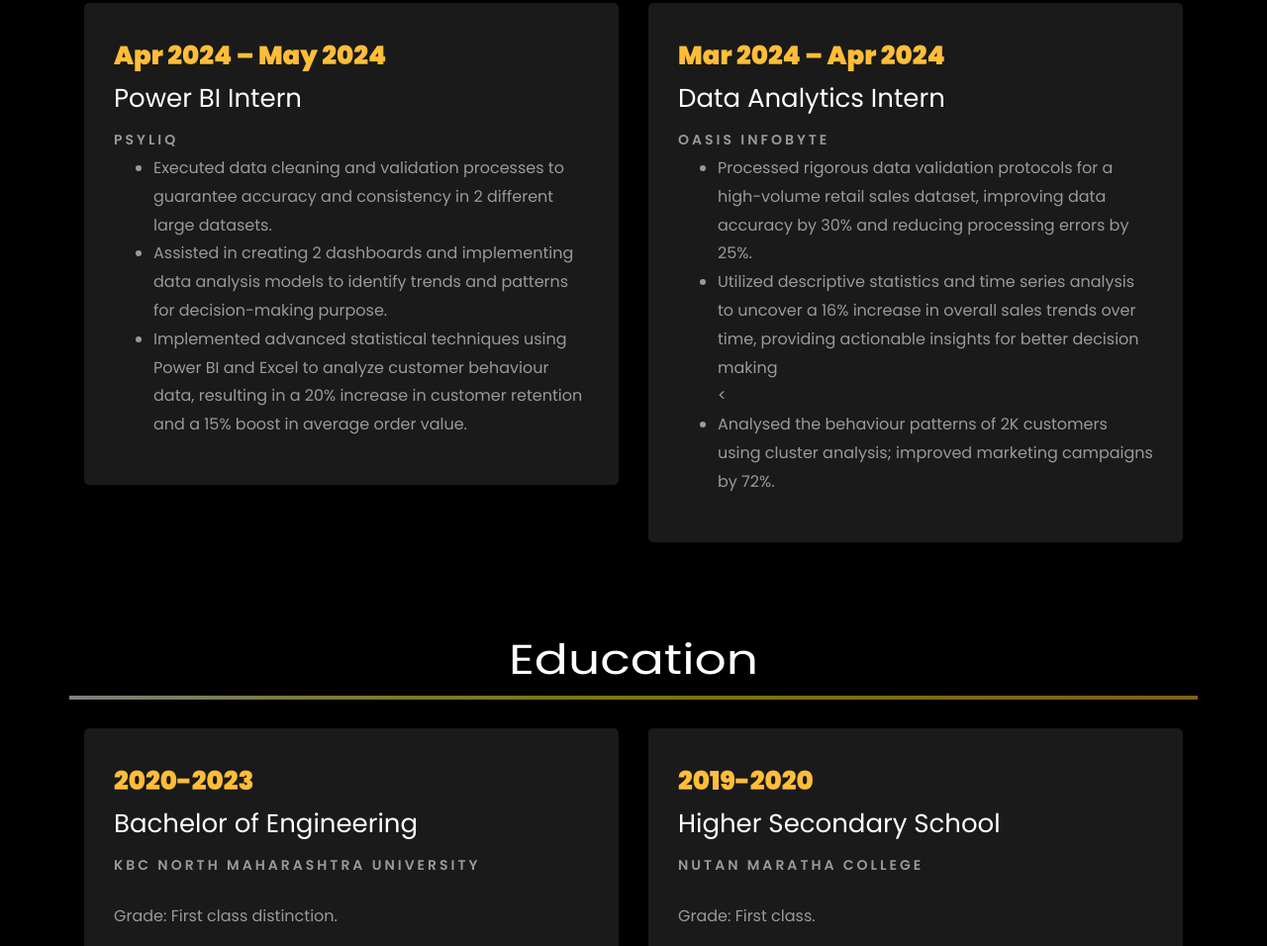
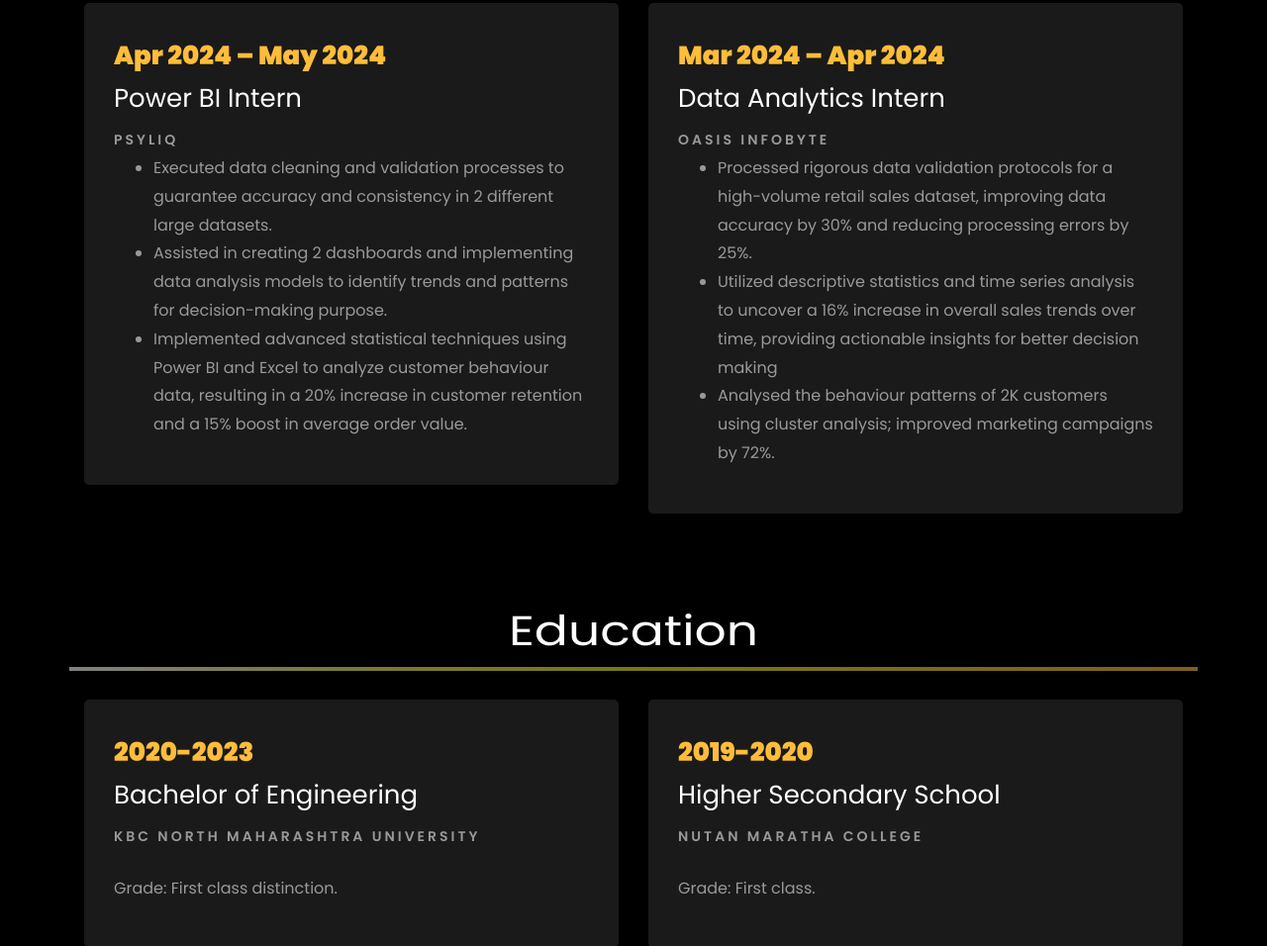
Before and after one commit to SiddheshPatil5101/siddheshpatil.github.io, a plain HTML site: page index.html in a window 1280 px wide. Shown: the part 2141-3097 px from the top of the page at 99% size. Drawn offline with Linux system fonts and the light colour scheme; files whose address does not match are found by name.

Commit message:
Update index.html

```diff
--- a/index.html
+++ b/index.html
@@ -349,7 +349,7 @@
 							<ul>
 								<li>Processed rigorous data validation protocols for a high-volume retail sales dataset, improving data accuracy by 30% and reducing processing errors by 25%.</li>
 								<li>Utilized descriptive statistics and time series analysis to uncover a 16% increase in overall sales trends over time, providing actionable insights for better decision making</li>
-								<<li>Analysed the behaviour patterns of 2K customers using cluster analysis; improved marketing campaigns by 72%.</li>
+								<li>Analysed the behaviour patterns of 2K customers using cluster analysis; improved marketing campaigns by 72%.</li>
 							</ul>
 						</p>
 					</div>
```
